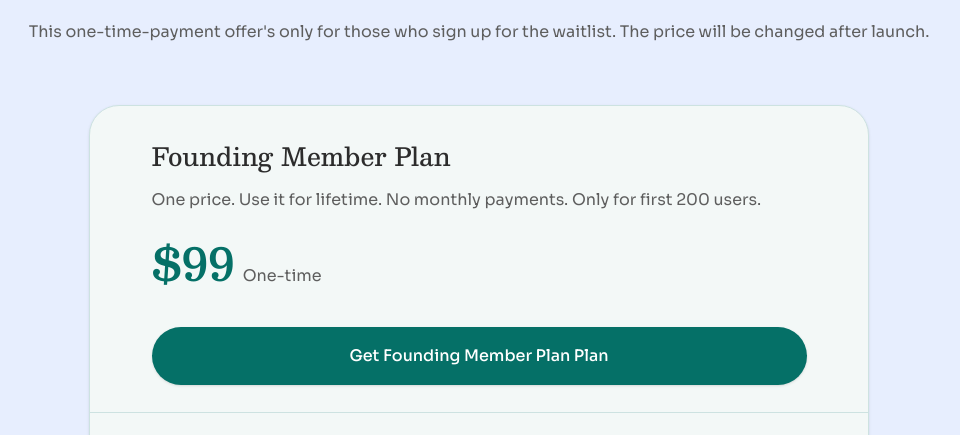
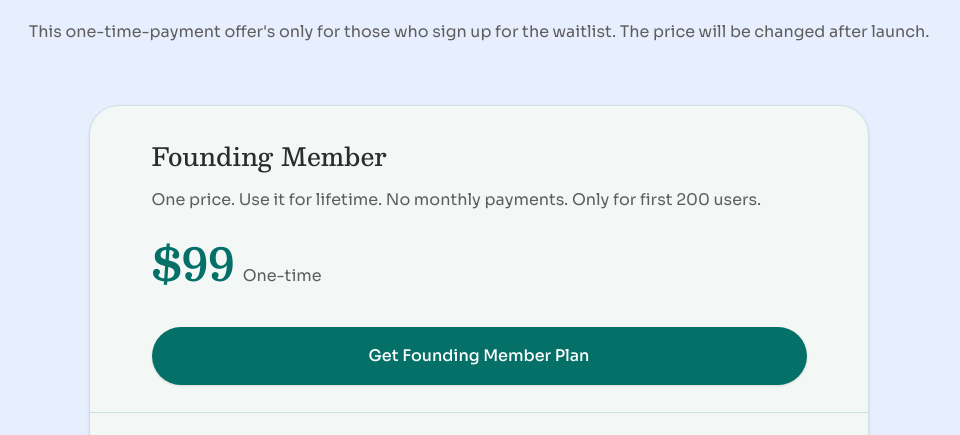
Before and after one commit to Nareshmeetei/zenshifu, a React (Vite) app: page / in a window 1280 px wide. Shown: the part 5667-6102 px from the top of the page, without its empty margins (161-1121 px from the left). Built offline with nearby package versions, Linux system fonts and the light colour scheme.

Commit message:
Shorten Founding Member Plan name to Founding Member
🤖 Generated with [Claude Code](https://claude.com/claude-code)

Co-Authored-By: Claude <noreply@anthropic.com>

```diff
--- a/src/screens/WaitList/sections/PricingPlansSection/PricingPlansSection.tsx
+++ b/src/screens/WaitList/sections/PricingPlansSection/PricingPlansSection.tsx
@@ -7,7 +7,7 @@ import { useScrollAnimation } from "../../../../hooks/useScrollAnimation";
 // Define plan data for reusability
 const pricingPlans = [
   {
-    name: "Founding Member Plan",
+    name: "Founding Member",
     description: "One price. Use it for lifetime. No monthly payments. Only for first 200 users.",
     price: "$99",
     paymentLink: "https://checkout.dodopayments.com/buy/pdt_hXTdqrKtCrwR2jDdPLtPa?quantity=1",
```
